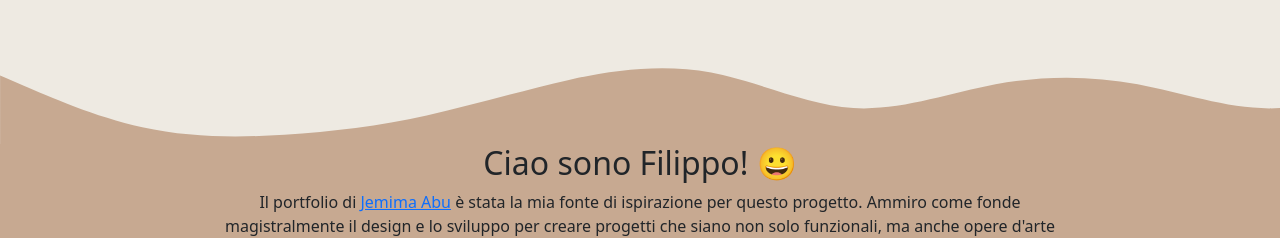
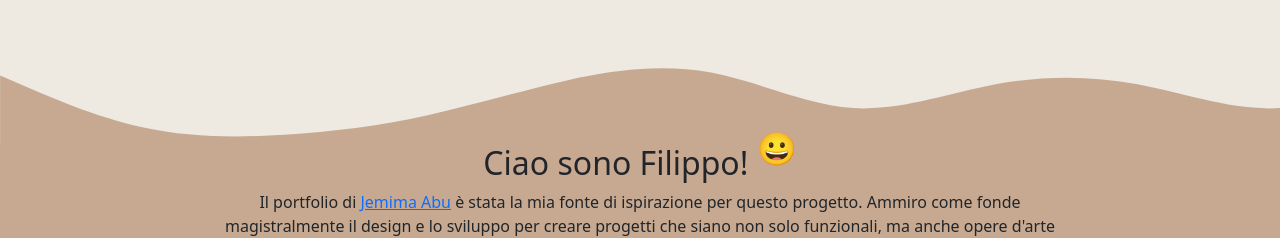
Before and after one commit to TartagliaFilippo/portfolio, a Vue app: page / in a window 1280 px wide. Shown: the part 3480-3718 px from the top of the page. Built offline with nearby package versions, Linux system fonts and the light colour scheme.

Commit message:
edit animation smile

```diff
--- a/src/components/AboutMe.vue
+++ b/src/components/AboutMe.vue
@@ -41,7 +41,7 @@ export default {
     <div class="container">
       <h2 class="text-center">
         {{ title }}
-        &#128512;
+        <span class="smile jump">&#128512;</span>
       </h2>
       <div class="content-subtitle">
         <p class="text-center">
@@ -95,6 +95,22 @@ export default {
     display: flex;
     flex-direction: column;
     align-items: center;
+
+    @keyframes jumpAnimation {
+      0%,
+      100% {
+        transform: translateY(0);
+      }
+      50% {
+        transform: translateY(-20px);
+      }
+    }
+    .jump {
+      display: inline-block;
+      animation: jumpAnimation 1s infinite;
+      animation-timing-function: ease-in-out;
+    }
+
     .button {
       border: 1px solid $shade-500;
       background-color: $shade-100;
```
